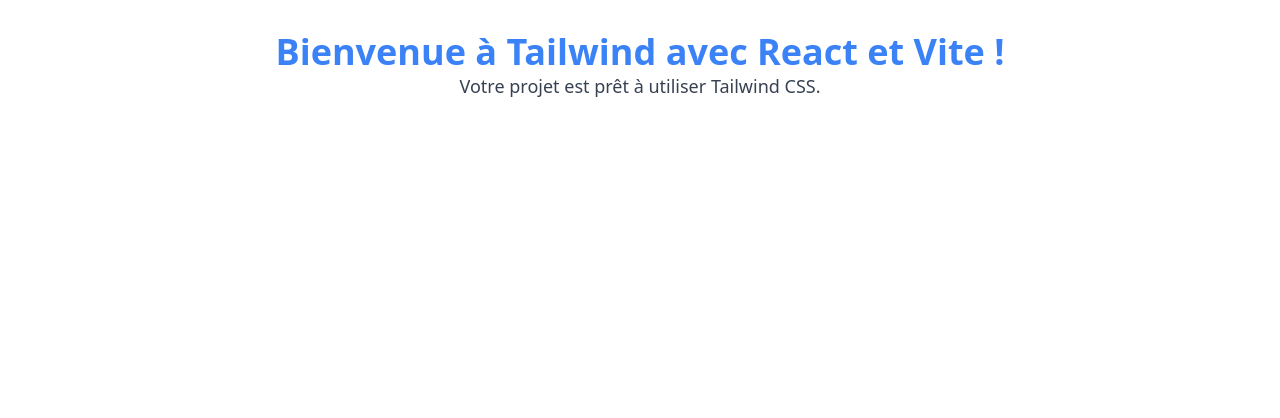
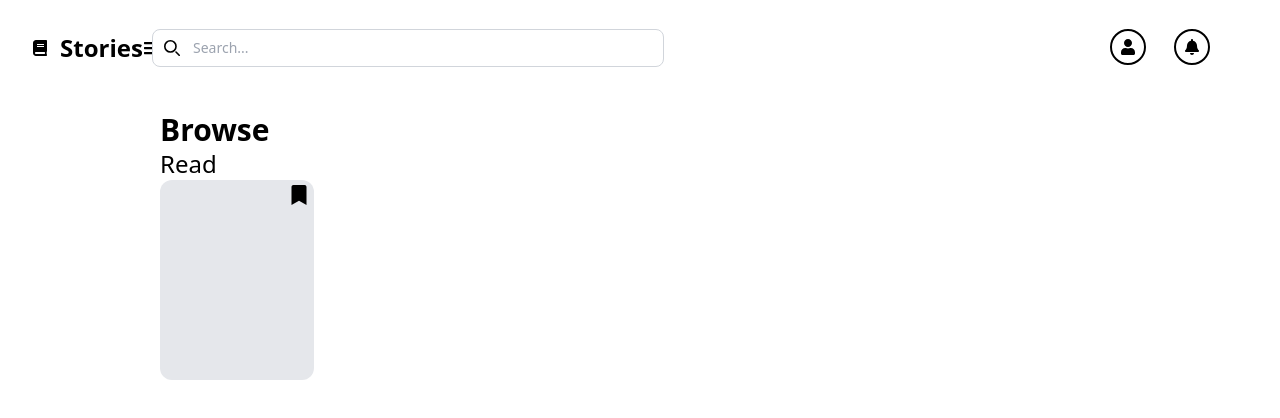
Before and after one commit to ordkiki/Story, a React (Vite) app: page / in a window 1280 px wide. Shown: the top 418 px of the page. Built offline with nearby package versions, Linux system fonts and the light colour scheme.

Commit message:
navbar et Sidebar  ,ajout Component

```diff
--- a/src/App.jsx
+++ b/src/App.jsx
@@ -1,11 +1,24 @@
-// src/App.jsx
+import { useState } from 'react'
+import {BrowserRouter,Route, Routes} from "react-router-dom"
+import './App.css'
+import "./index.css"
+import Manage from './views/Manage'
+
+import Browse from './views/Browse'
+import Favoris from './views/Favoris'
+import Collection from './views/Collection'
 function App() {
+
   return (
-    <div className="text-center p-8">
-      <h1 className="text-4xl font-bold text-blue-500">Bienvenue à Tailwind avec React et Vite !</h1>
-      <p className="text-lg text-gray-700">Votre projet est prêt à utiliser Tailwind CSS.</p>
-    </div>
-  )
+    <BrowserRouter>
+      <Routes>
+        <Route index path='/' element={<Browse></Browse>}/>
+        <Route index path='/Manage' element={<Manage/>}/>
+        <Route index path='/Browse' element={<Browse/>}/>
+        <Route index path='/Favoris' element={<Favoris/>}/>
+        <Route index path='/Collection' element={<Collection/>}/>
+      </Routes>
+    </BrowserRouter>)
 }
 
 export default App
--- /dev/null
+++ b/src/components/BrowseComponent.jsx
@@ -0,0 +1,16 @@
+import React from 'react'
+import Card from './CardComponent'
+
+function BrowseComponent() {
+  return (
+    <div className='p-4 mx-36'>
+        <h1 className='font-bold text-3xl'>Browse</h1>
+        <div className='read'>
+            <h3 className='font-medium text-2xl'>Read</h3>
+        </div>
+        <Card></Card>
+    </div>
+  )
+}
+
+export default BrowseComponent
--- /dev/null
+++ b/src/components/CardComponent.jsx
@@ -0,0 +1,15 @@
+import React from 'react'
+import {FaBookmark} from "react-icons/fa"
+function Card(props) {
+  return (
+    <div className='h-[25vh]'>
+        <div className='p-1 relative rounded-xl w-[12vw] h-[25vh] bg-gray-200'>
+          <FaBookmark className="m-[5px] text-xl absolute top-0 right-0"></FaBookmark>
+        </div>
+        <h3 className='font-semibold'>{props.title}</h3>
+        <p className='text-gray-500 font-thin'>{props.description}</p>
+    </div>
+  )
+}
+
+export default Card
--- /dev/null
+++ b/src/components/Navbar.jsx
@@ -0,0 +1,124 @@
+import React, { useState } from 'react';
+import { FaBars, FaUser, FaTimes, FaBell } from 'react-icons/fa';
+import { FaBook } from 'react-icons/fa'; // Importer l'icône de livre
+
+function Navbar() {
+  const [ouvrir, Setouvrir] = useState(false); // État pour ouvrir/fermer la sidebar
+
+  const ToogleClick = () => {
+    Setouvrir(!ouvrir);
+  };
+
+  return (
+    <div className='w-[100vw] '>
+      <div className="bg-white w-[100vw] flex flex-wrap items-center p-4">
+        <div className='flex w-[10vw] p-4'>
+          <a href="https://flowbite.com/" className="flex items-center space-x-3 w-[13vw] rtl:space-x-reverse">
+            <FaBook className=''></FaBook>
+            <span className="self-center text-2xl font-semibold whitespace-nowrap ">
+              Stories
+            </span>
+          </a>
+
+          <button onClick={ToogleClick}><FaBars /></button>
+        </div>
+
+        <div className="flex md:order-2 justify-between items-center ">
+          <button
+            type="button"
+            className="md:hidden focus:outline-none focus:ring-4 focus:ring-gray-200 rounded-lg text-sm p-2.5 me-1"
+          >
+            <svg
+              className="w-5 h-5"
+              aria-hidden="true"
+              xmlns="http://www.w3.org/2000/svg"
+              fill="none"
+              viewBox="0 0 20 20"
+            >
+              <path
+                stroke="currentColor"
+                strokeLinecap="round"
+                strokeLinejoin="round"
+                strokeWidth={2}
+                d="m19 19-4-4m0-7A7 7 0 1 1 1 8a7 7 0 0 1 14 0Z"
+              />
+            </svg>
+            <span className="sr-only">Search</span>
+          </button>
+
+          <div className='flex w-[85vw] justify-between px-2'>
+            <div className="relative hidden md:block">
+              <div className="absolute inset-y-0 start-0 flex items-center ps-3 pointer-events-none">
+                <svg
+                  className="w-4 h-4"
+                  aria-hidden="true"
+                  xmlns="http://www.w3.org/2000/svg"
+                  fill="none"
+                  viewBox="0 0 20 20"
+                >
+                  <path
+                    stroke="currentColor"
+                    strokeLinecap="round"
+                    strokeLinejoin="round"
+                    strokeWidth={2}
+                    d="m19 19-4-4m0-7A7 7 0 1 1 1 8a7 7 0 0 1 14 0Z"
+                  />
+                </svg>
+                <span className="sr-only">Search icon</span>
+              </div>
+              <input
+                type="text"
+                id="search-navbar"
+                className="block w-[40vw] text-black p-2 ps-10 text-sm border border-gray-300 rounded-lg outline-none"
+                placeholder="Search..."
+              />
+            </div>
+
+            <div className='justify-around w-[10vw] flex '>
+              <div>
+                <button className='p-2 rounded-[50%] border-[2px] border-black'><FaUser /></button>
+              </div>
+              <div>
+                <button className='p-2 rounded-[50%] border-[2px] border-black'><FaBell /></button>
+              </div>
+            </div>
+          </div>
+        </div>
+      </div>
+
+      {/* Sidebar visible ou non en fonction de l'état "ouvrir" */}
+      {ouvrir && <Sidebar className="transition-all" ToogleClick={ToogleClick} />}
+    </div>
+  );
+}
+
+export function Sidebar({ ToogleClick }) {
+  return (
+    <div className='absolute top-0 left-0 w-[11vw] bg-white h-[100vh] border p-4'>
+      <div className='flex w-[10vw] p-4'>
+        <a href="https://flowbite.com/" className="flex items-center space-x-3 w-[13vw] rtl:space-x-reverse">
+          <FaBook className=''></FaBook>
+          <span className="self-center text-2xl font-semibold whitespace-nowrap ">
+            Stories
+          </span>
+        </a>
+
+        <button onClick={ToogleClick}><FaTimes /></button> {/* Ajouter un bouton pour fermer la sidebar */}
+      </div>
+
+      <ul className='p-4'>
+        <li className='hover:bg-black hover:text-white transition-all placeholder w-[7vw] p-2'>
+          Browse
+        </li>
+        <li className='hover:bg-black hover:text-white transition-all placeholder w-[7vw] p-2'>
+          Collection
+        </li>
+        <li className='hover:bg-black hover:text-white transition-all placeholder w-[7vw] p-2'>
+          Manage
+        </li>
+      </ul>
+    </div>
+  );
+}
+
+export default Navbar;
--- /dev/null
+++ b/src/views/Browse.jsx
@@ -0,0 +1,12 @@
+import Navbar from "../components/Navbar"
+import BrowseComponent from "../components/BrowseComponent"
+function Browse() {
+  return (
+    <div>
+      <Navbar></Navbar>
+      <BrowseComponent></BrowseComponent>
+    </div>
+  )
+}
+
+export default Browse
--- /dev/null
+++ b/src/views/Collection.jsx
@@ -0,0 +1,9 @@
+import React from 'react'
+
+function Collection() {
+  return (
+    <div>Collection</div>
+  )
+}
+
+export default Collection
--- /dev/null
+++ b/src/views/Favoris.jsx
@@ -0,0 +1,9 @@
+import React from 'react'
+
+function Favoris() {
+  return (
+    <div>Favoris</div>
+  )
+}
+
+export default Favoris
--- /dev/null
+++ b/src/views/Manage.jsx
@@ -0,0 +1,7 @@
+function Manage() {
+  return (
+    <div>Manage</div>
+  )
+}
+
+export default Manage
```
Also changed, not shown: src/components/ListeComponent.jsx (added).
